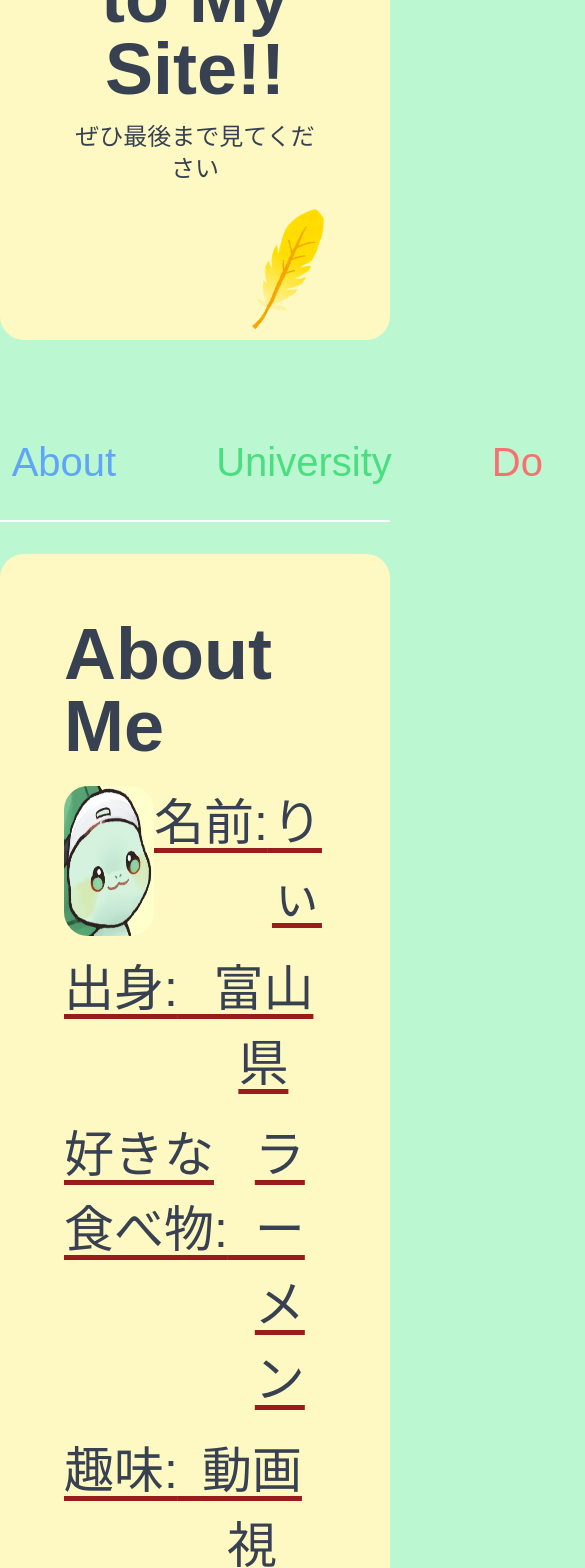
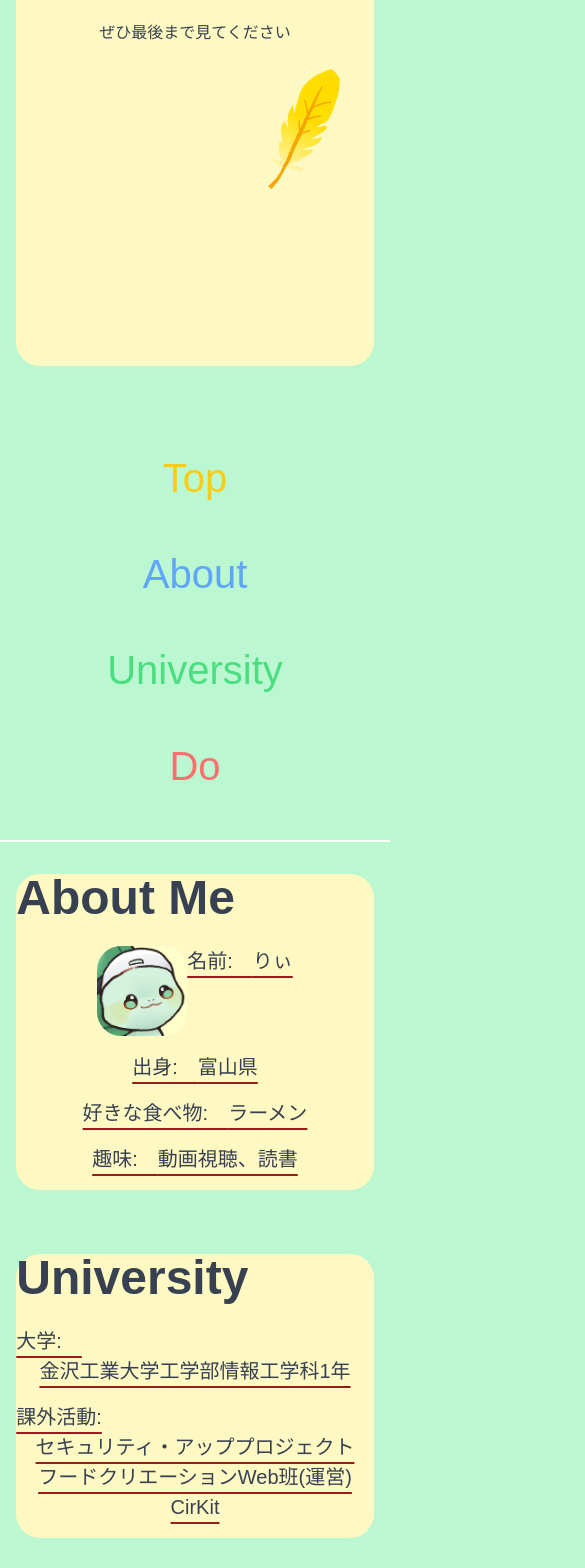
Before and after one commit to MATSUOKAAIRI/I_am_by-nextjs, a Next.js app: page / in a window 390 px wide. Shown: the part 420-1988 px from the top of the page, 585 px wide, since content can reach past the window. Built offline with nearby package versions, Linux system fonts and the light colour scheme.

Commit message:
update:レスポンシブ対応

```diff
--- a/components/about/about.tsx
+++ b/components/about/about.tsx
@@ -4,27 +4,27 @@ import Image from 'next/image';
 export default function About(){
     return(
 <div  className="flex items-center justify-center bg-green-200 mt-8 mb-16">
-    <div className='bg-yellow-100 text-gray-700 rounded-3xl p-16 items-center max-w-6xl h-5/6 w-full justify-center'>
-        <h1 className="text-7xl font-bold mb-6">About Me</h1>
+    <div className='bg-yellow-100 text-gray-700 rounded-3xl md:p-16 max-w-6xl h-5/6 w-11/12 justify-center'>
+        <h1 className="md:text-7xl text-5xl font-bold mb-6">About Me</h1>
         <div className='flex justify-center mb-4 underline decoration-red-800 underline-offset-8'>
-            <img src="./アイコン.jpg" alt="hero" width={90} height={90} className="rounded-3xl items-start"/>
-            <p className="text-[50px] ">名前:　</p>
-            <h4 className="text-center text-[50px]">りぃ</h4>
+            <Image src="/アイコン.jpg" alt="hero" width={90} height={90} className="rounded-3xl md:mb-0 md:mr-4"/>
+            <p className="md:text-[50px] text-[20px]">名前:　</p>
+            <h4 className="text-center md:text-[50px] text-[20px]">りぃ</h4>
         </div>
 
 
 
-        <div className='flex justify-center mb-4 underline decoration-red-800 underline-offset-8 left-10'>
-            <p className="text-[50px] mt-.5">出身:　</p>
-            <h4 className="text-center text-[50px]">富山県</h4>
+        <div className='flex justify-center mb-4 underline decoration-red-800 underline-offset-8'>
+            <p className="md:text-[50px] text-[20px]">出身:　</p>
+            <h4 className="text-center md:text-[50px] text-[20px]">富山県</h4>
         </div>
            <div className='flex justify-center mb-4 underline decoration-red-800 underline-offset-8'>
-            <p className="text-[50px] mt-.5 ">好きな食べ物:　</p>
-            <h4 className="text-center text-[50px]">ラーメン</h4>
+            <p className="md:text-[50px] text-[20px]">好きな食べ物:　</p>
+            <h4 className="text-center md:text-[50px] text-[20px]">ラーメン</h4>
         </div>
-        <div className='flex justify-center mb-1 underline decoration-red-800 underline-offset-8'>
-            <p className="text-[50px] mt-.5">趣味:　</p>
-            <h4 className="text-center text-[50px]">動画視聴、読書</h4>
+        <div className='flex justify-center mb-4 underline decoration-red-800 underline-offset-8'>
+            <p className="md:text-[50px] text-[20px]">趣味:　</p>
+            <h4 className="text-center md:text-[50px] text-[20px]">動画視聴、読書</h4>
         </div>
     </div>
 </div>
--- a/components/do/do.tsx
+++ b/components/do/do.tsx
@@ -2,17 +2,17 @@ import style1 from './do.module.css';
 
 export default function Do(){
     return(
-        <div className="flex items-center justify-center bg-green-200 mb-16 mt-8">
-            <div className='bg-yellow-100 text-gray-700 rounded-3xl p-16 items-center max-w-6xl h-5/6 w-full justify-center'>
+        <div className="flex items-center justify-center bg-green-200 mt-8 md:mb-12 mb-16">
+            <div className='bg-yellow-100 text-gray-700 rounded-3xl md:p-16 items-center max-w-6xl h-11/12 w-11/12 '>
 
-                <h1 className="text-7xl font-bold mb-6">Doing</h1>
-                <div className=' justify-center mb-4 underline decoration-red-800 underline-offset-8'>
-                <h4 className="text-[50px] ">興味分野:</h4>
-                <p className="text-[50px] text-center">セキュリティ、Webフロントエンド</p>
+                <h1 className="md:text-7xl text-5xl font-bold mb-6">Doing</h1>
+                <div className='justify-center mb-4 underline decoration-red-800 underline-offset-8'>
+                <h4 className="md:text-[50px] text-[20px]">興味分野:</h4>
+                <p className="md:text-[50px] text-[20px] text-center">セキュリティ、Webフロントエンド</p>
                 </div>
                 <div className=' justify-center mb-4 underline decoration-red-800 underline-offset-8'>
-                <h4 className="text-[50px] ">言語:</h4>
-                <p className="text-[50px] text-center">python、Next.js、react、HTML、CSS、JavaScript</p>
+                <h4 className="md:text-[50px] text-[20px]">言語:</h4>
+                <p className="md:text-[50px] text-[20px] text-center">python、Next.js、react、HTML、CSS、JavaScript</p>
                 </div>
             </div>
         </div>
--- a/components/header/header.tsx
+++ b/components/header/header.tsx
@@ -2,12 +2,12 @@ import style from './header.module.css';
 
 export default function Header(){
     return(<>
-        <header className="justify-center bg-green-200 text-[40px] z-10 border-b-2 border-white  mx-auto max-w-3xl">
-            <ul className={style.gnavi}>
-                <li><a href="#Header" className="no-underline text-yellow-400">Top</a></li>
-                <li><a href="#About" className="no-underline text-blue-400">About</a></li>
-                <li><a href="#University"  className="no-underline text-green-400">University</a></li>
-                <li><a href="#Do"  className="no-underline text-red-400">Do</a></li>
+        <header className="bg-green-200 text-[40px] z-10 border-b-2 border-white  mx-auto md:max-w-3xl p-4">
+            <ul className={`${style.gnavi} flex flex-col md:flex-row justify-center items-center`}>
+                <li className="mb-2 md:mb-0 md:mr-4"><a href="#Header" className="no-underline text-yellow-400">Top</a></li>
+                <li className="mb-2 md:mb-0 md:mr-4"><a href="#About" className="no-underline text-blue-400">About</a></li>
+                <li className="mb-2 md:mb-0 md:mr-4"><a href="#University"  className="no-underline text-green-400">University</a></li>
+                <li className="mb-2 md:mb-0 "><a href="#Do"  className="no-underline text-red-400">Do</a></li>
             </ul>
         </header>
     </>)
--- a/components/hero/hero.tsx
+++ b/components/hero/hero.tsx
@@ -3,12 +3,12 @@ import Image from "next/image";
 export default function Hero() {
     return (
         <div className="flex items-center justify-center h-screen bg-green-200">
-            <div className="bg-yellow-100 text-gray-700 rounded-3xl p-16 text-center max-w-6xl h-4/5 w-full justify-center">
-                <img src="./feather_green.png" alt="hero" width={80} height={80} />
-                <h1 className="text-7xl font-bold mb-4 mt-8">Welcome to My Site!!</h1>
-                <p className="text-2xl mb-5">ぜひ最後まで見てください</p>
-                <div className="flex justify-end w-full mb-7">
-                <img src="./hane.png" alt="hero" width={80} height={80} className="rounded-3xl"/>
+            <div className="bg-yellow-100 text-gray-700 rounded-3xl md:p-16 p-8 text-center max-w-6xl h-5/6 w-11/12 md:mt-0 mt-6">
+                <Image src="/feather_green.png" alt="hero" width={80} height={80} />
+                <h1 className="md:text-7xl text-[50px] font-bold mb-4 mt-8">Welcome to My Site!!</h1>
+                <p className="md:text-2xl text-[16px] mb-5">ぜひ最後まで見てください</p>
+                <div className="flex justify-end w-full md:mb-7 mb-1">
+                <Image src="/hane.png" alt="hero" width={80} height={80} className="rounded-3xl"/>
                 </div>
             </div>
         </div>
--- a/components/university/university.tsx
+++ b/components/university/university.tsx
@@ -1,19 +1,19 @@
 export default function University(){
     return(
         <div className="flex items-center justify-center bg-green-200 mb-16 mt-8">
-            <div className='bg-yellow-100 text-gray-700 rounded-3xl p-16 items-center max-w-6xl h-5/6 w-full justify-center'>
+            <div className='bg-yellow-100 text-gray-700 rounded-3xl md:p-16 items-center max-w-6xl h-5/6 w-11/12 justify-center'>
 
-                <h1 className="text-7xl font-bold mb-6">University</h1>
-                <div className="flex  justify-center mb-4 underline decoration-red-800 underline-offset-8">
-            <h2 className="text-[50px]">大学:　</h2>
-            <h3 className="text-[50px] text-center">金沢工業大学工学部情報工学科1年</h3>
+                <h1 className="md:text-7xl text-5xl font-bold mb-6">University</h1>
+                <div className="md:flex mb-4 underline decoration-red-800 underline-offset-8">
+            <h2 className="md:text-[50px] text-[20px]">大学:　</h2>
+            <h3 className=" md:text-[50px] text-center text-[20px]">金沢工業大学工学部情報工学科1年</h3>
         </div>
-        <div className='justify-center mb-4 underline decoration-red-800 underline-offset-8'>
-            <h3 className="text-[50px] text-left">課外活動:</h3>
-            <div className="flex flex-col items-center text-start w-full ">
-            <p className="text-[50px] "> セキュリティ・アッププロジェクト</p>
-            <p className="text-[50px] ">フードクリエーションWeb班(運営チーム)</p>
-            <p className="text-[50px] ">CirKit</p>
+        <div className='mb-4 underline decoration-red-800 underline-offset-8'>
+            <h3 className="md:text-[50px] text-[20px] text-left">課外活動:</h3>
+            <div className="items-center flex flex-col text-start w-full ">
+            <p className="text-center md:text-[50px] text-[20px]"> セキュリティ・アッププロジェクト</p>
+            <p className="text-center md:text-[50px] text-[20px]">フードクリエーションWeb班(運営)</p>
+            <p className="text-center md:text-[50px] text-[20px]">CirKit</p>
         </div>
         </div>
             </div>
```
